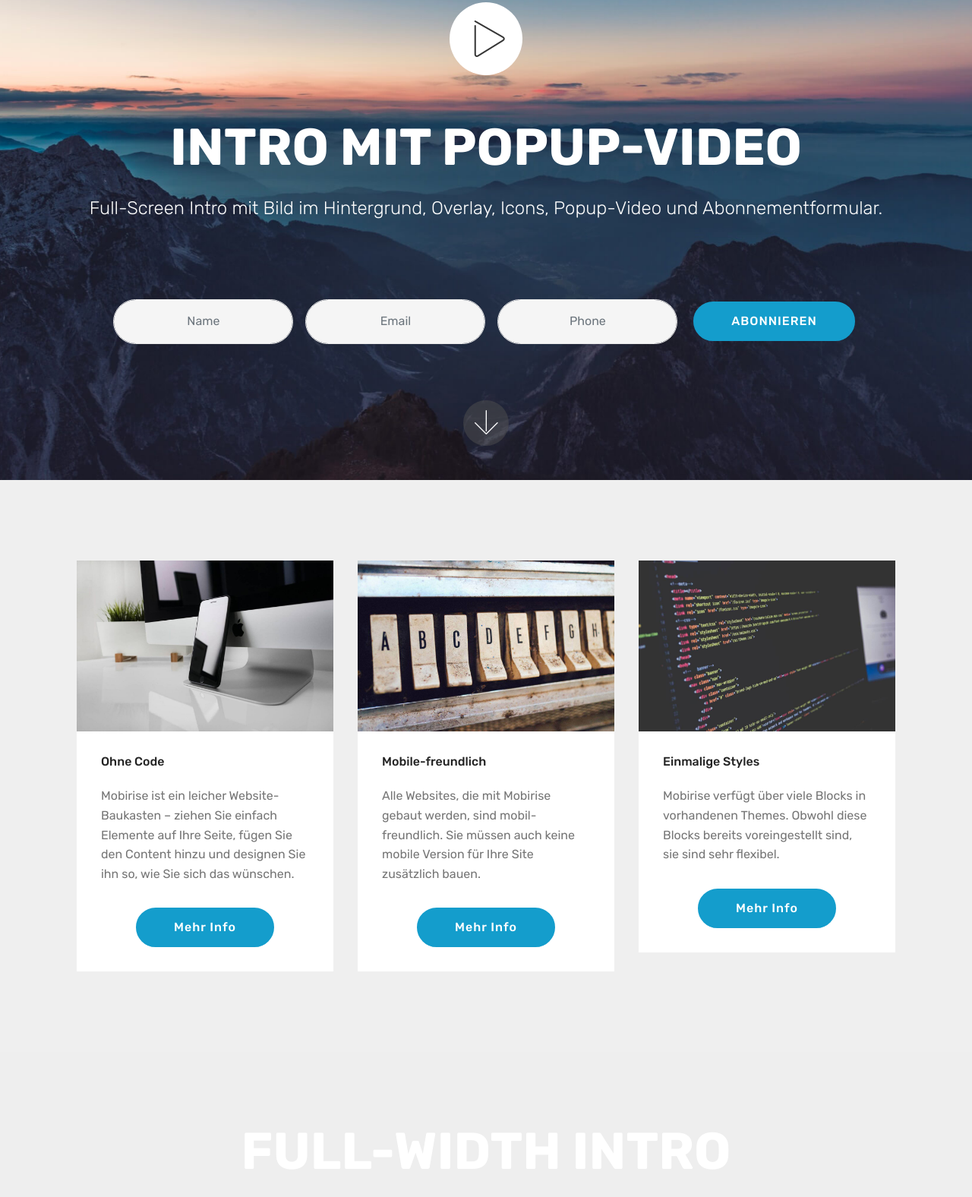
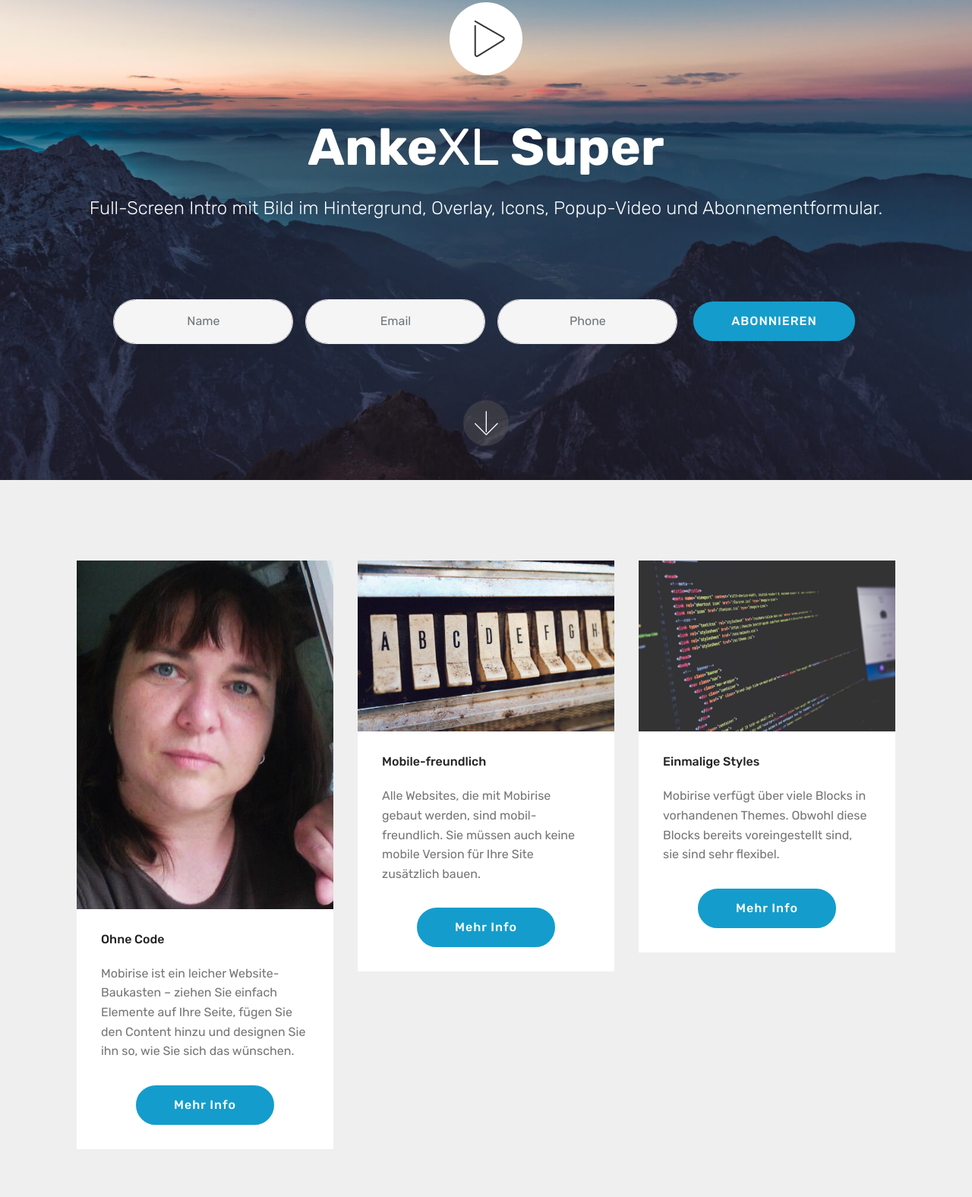
Before and after one commit to GreveCS/Mina, a plain HTML site: page index.html in a window 1280 px wide. Shown: the part 168-1744 px from the top of the page at 76% size. Drawn offline with Linux system fonts and the light colour scheme; files whose address does not match are found by name.

Commit message:
create github pages

```diff
--- a/assets/images/hashes.json
+++ b/assets/images/hashes.json
@@ -1 +1 @@
-{"QdqY96f+vvI0YbO8fkS5TA==":"mbr-96x64.jpg","58Eia4FpMGsWlryscntbsA==":"mbr-144x96.jpg","zHSEOSnSwqP2n0Lt071mTg==":"mbr-192x128.jpg"}
+{"QdqY96f+vvI0YbO8fkS5TA==":"mbr-96x64.jpg","58Eia4FpMGsWlryscntbsA==":"mbr-144x96.jpg","zHSEOSnSwqP2n0Lt071mTg==":"mbr-192x128.jpg","EcUG/40Y9g4dODmTZuFcHg==":"021-389x528.jpg"}
--- a/index.html
+++ b/index.html
@@ -37,8 +37,7 @@
         </div>
 
         <h1 class="mbr-section-title align-center pb-3 mbr-white mbr-bold mbr-fonts-style display-1">
-            INTRO MIT POPUP-VIDEO
-        </h1>
+            Anke<span style="font-weight: normal;">XL</span> Super</h1>
 
         <h3 class="mbr-section-subtitle mbr-fonts-style display-5">
             Full-Screen Intro mit Bild im Hintergrund, Overlay, Icons, Popup-Video und Abonnementformular.
@@ -51,7 +50,7 @@
                 </div>
 
                 <form class="form-inline" action="https://mobirise.com/" method="post" data-form-title="Mobirise Form">
-                    <input type="hidden" value="s0Kj9CJM5HJuZzB58Z8q4ucwyToBTfHKhPug2uJJRfQ6MxsxTi1MnYCIYqiCSHMicOwmU5Ovr3dx4WvPmLapYY6920u/Y75x8odB9J5PJ7gw4V8k+4ZG6S4/eG92UpN5" data-form-email="true">
+                    <input type="hidden" value="T3+x8zj2NLAmB9ENGLs+dFdI8aK5ipJMN/3TZ+dA9oxGUXoQ54zUMZd+bdQotI830XslBeyXIrw3982TAQ+WAEwY6/sIl9HJgT8F8Cn2iHaA8UeT3o5z5ZzYtTD4WBXm" data-form-email="true">
                     <div class="form-group">
                         <input type="text" class="form-control input-sm input-inverse" name="name" required="" data-form-field="Name" placeholder="Name" id="name-header13-4">
                     </div>
@@ -92,7 +91,7 @@
     </div>
 </section>
 
-<section class="engine"><a href="https://mobirise.info">Mobirise</a></section><section class="features3 cid-r83YUpmwKB" id="features3-5">
+<section class="engine"><a href="https://mobirise.info/n">free simple website templates</a></section><section class="features3 cid-r83YUpmwKB" id="features3-5">
 
 
 
@@ -102,7 +101,7 @@
             <div class="card p-3 col-12 col-md-6 col-lg-4">
                 <div class="card-wrapper">
                     <div class="card-img">
-                        <img src="assets/images/01.jpg" alt="Mobirise">
+                        <img src="assets/images/021-389x528.jpg" alt="Mobirise" title="">
                     </div>
                     <div class="card-box">
                         <h4 class="card-title mbr-fonts-style display-7">
```
Also changed, not shown: assets/images/021-389x528.jpg (added), 1 other file.
